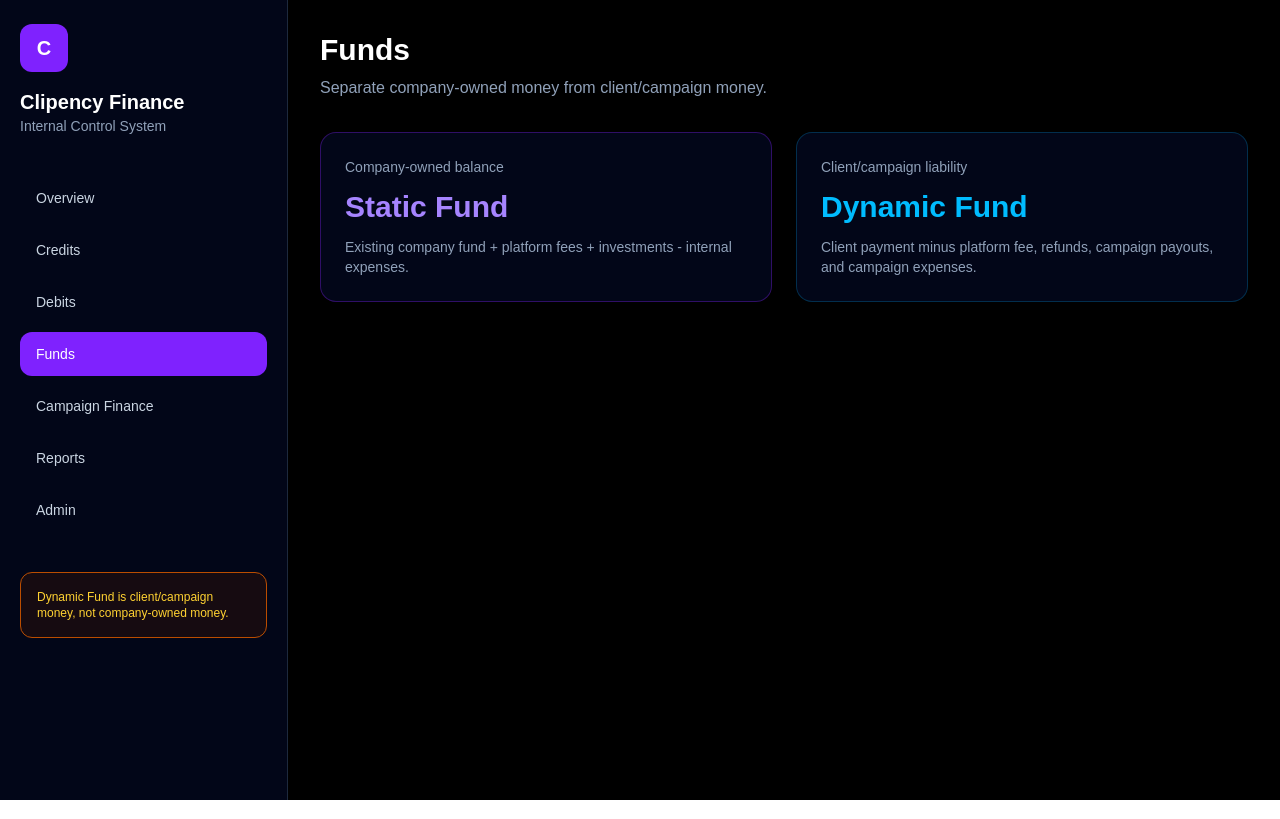
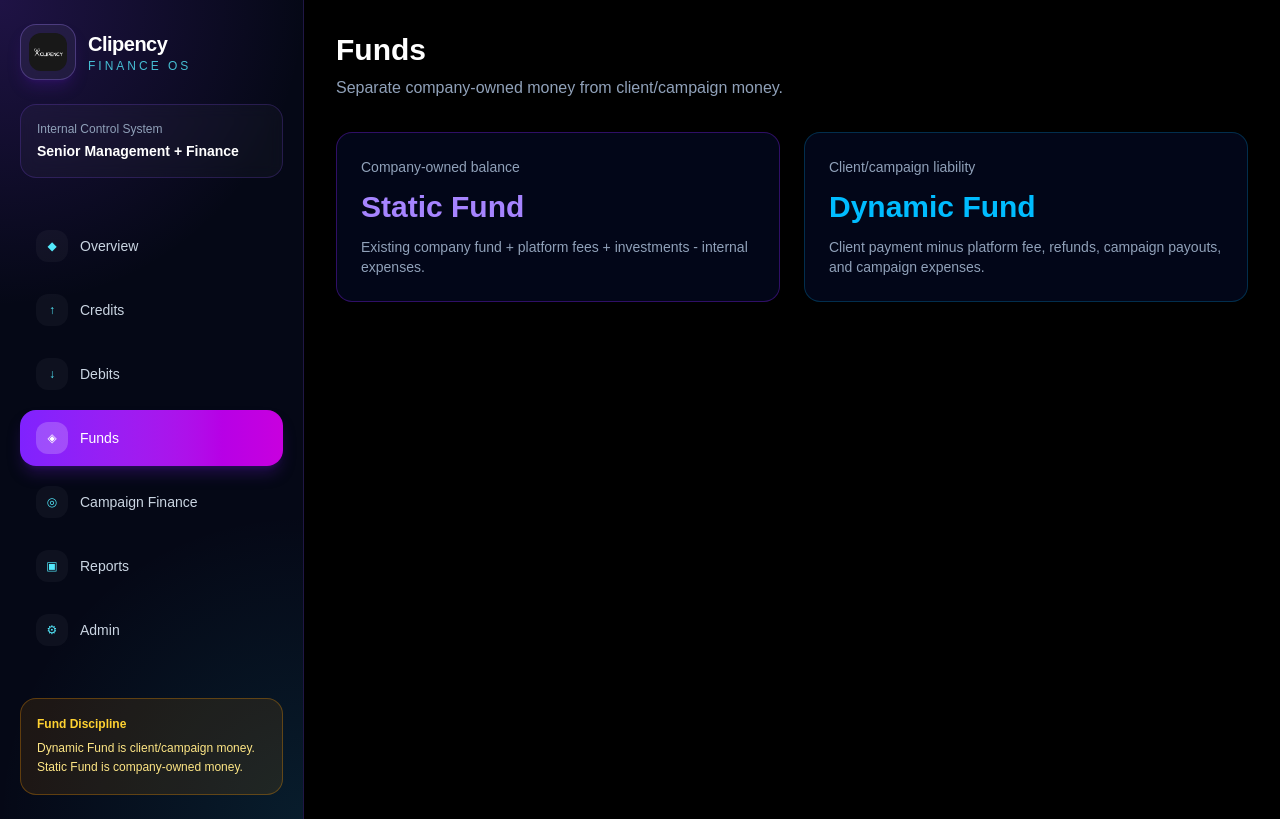
Before and after one commit to sbktckp/Clipency-Finance-Tracker, a Next.js app: page /funds in a window 1280 px wide. Built offline with nearby package versions, Linux system fonts and the light colour scheme.

Commit message:
Upgrade dashboard branding and visual design

```diff
--- a/app/dashboard/page.tsx
+++ b/app/dashboard/page.tsx
@@ -48,55 +48,169 @@ export default function DashboardPage() {
 
   if (loading) {
     return (
-      <main className="min-h-screen bg-black text-white flex items-center justify-center">
-        Loading finance dashboard...
+      <main className="flex min-h-screen items-center justify-center bg-[#02030a] text-white">
+        <div className="rounded-2xl border border-violet-500/20 bg-white/[0.03] px-6 py-4 text-sm text-slate-300">
+          Loading Clipency Finance OS...
+        </div>
       </main>
     )
   }
 
   return (
     <AppShell>
-      <header className="border-b border-slate-800 bg-slate-950 px-8 py-5 flex items-center justify-between">
+      <div className="relative min-h-screen overflow-hidden bg-[#02030a] text-white">
+        <div className="absolute inset-0 bg-[radial-gradient(circle_at_top_left,rgba(124,58,237,0.18),transparent_30%),radial-gradient(circle_at_top_right,rgba(34,211,238,0.10),transparent_28%),radial-gradient(circle_at_bottom,rgba(217,70,239,0.10),transparent_35%)]" />
+
+        <header className="relative z-10 border-b border-violet-500/20 bg-[#050816]/80 px-8 py-6 backdrop-blur-xl">
+          <div className="flex items-center justify-between">
             <div>
-          <h1 className="text-2xl font-bold">Overview</h1>
-          <p className="text-sm text-slate-400">{email} · {role}</p>
+              <div className="mb-2 inline-flex rounded-full border border-cyan-400/20 bg-cyan-400/10 px-3 py-1 text-xs font-medium text-cyan-300">
+                Live Internal Finance Control
               </div>
+              <h1 className="text-3xl font-bold tracking-tight">Financial Command Centre</h1>
+              <p className="mt-1 text-sm text-slate-400">
+                {email} · {role.replace("_", " ")}
+              </p>
+            </div>
+
             <button
               onClick={logout}
-          className="rounded-lg border border-slate-700 px-4 py-2 text-sm hover:bg-slate-900"
+              className="rounded-xl border border-white/10 bg-white/[0.04] px-5 py-3 text-sm font-semibold text-white shadow-lg shadow-black/20 transition hover:border-violet-400/40 hover:bg-violet-500/20"
             >
               Logout
             </button>
+          </div>
         </header>
 
-      <section className="p-8">
-        <div className="mb-8 rounded-xl border border-amber-700 bg-amber-950/30 p-4 text-amber-300">
-          Dynamic Fund represents client/campaign money and should not be treated as company-owned balance.
+        <section className="relative z-10 p-8">
+          <div className="mb-8 overflow-hidden rounded-3xl border border-amber-400/30 bg-gradient-to-r from-amber-500/10 via-orange-500/10 to-violet-500/10 p-6 shadow-2xl shadow-amber-950/20">
+            <div className="flex items-start justify-between gap-6">
+              <div>
+                <p className="text-sm font-semibold uppercase tracking-[0.25em] text-amber-300">
+                  Critical Fund Rule
+                </p>
+                <h2 className="mt-3 text-2xl font-bold text-white">
+                  Dynamic Fund is not company-owned money.
+                </h2>
+                <p className="mt-2 max-w-3xl text-sm leading-6 text-slate-300">
+                  Client campaign balances must remain traceable, refundable when applicable,
+                  and separated from Clipency’s Static Fund. Static Fund can be used fully in
+                  emergencies; Dynamic Fund must remain campaign-aware.
+                </p>
               </div>
 
-        <div className="grid gap-6 md:grid-cols-4">
-          <Card title="Static Fund" value="₹48.4L" color="text-violet-400" />
-          <Card title="Dynamic Fund" value="₹9.4L" color="text-sky-400" />
-          <Card title="Total Credits" value="₹50.5L" color="text-emerald-400" />
-          <Card title="Total Debits" value="₹7.7L" color="text-rose-400" />
+              <div className="hidden rounded-2xl border border-amber-300/20 bg-black/20 px-5 py-4 text-right md:block">
+                <p className="text-xs text-slate-400">Control Status</p>
+                <p className="mt-1 text-lg font-bold text-emerald-300">Protected</p>
+              </div>
+            </div>
           </div>
 
-        <div className="mt-8 rounded-2xl border border-slate-800 bg-slate-950 p-6">
-          <h2 className="text-xl font-semibold">Finance System Ready</h2>
-          <p className="mt-2 text-slate-400">
-            Sidebar navigation is now active. Next we can add real Supabase tables, CRUD forms, and reports.
+          <div className="grid gap-6 md:grid-cols-2 xl:grid-cols-4">
+            <MetricCard
+              label="Static Fund"
+              value="₹48.4L"
+              subtext="Company-owned reserve"
+              color="from-violet-500 to-fuchsia-500"
+            />
+            <MetricCard
+              label="Dynamic Fund"
+              value="₹9.4L"
+              subtext="Client/campaign money"
+              color="from-cyan-400 to-sky-500"
+            />
+            <MetricCard
+              label="Total Credits"
+              value="₹50.5L"
+              subtext="Clients + investments"
+              color="from-emerald-400 to-teal-500"
+            />
+            <MetricCard
+              label="Total Debits"
+              value="₹7.7L"
+              subtext="Payouts + expenses"
+              color="from-rose-400 to-pink-500"
+            />
+          </div>
+
+          <div className="mt-8 grid gap-6 xl:grid-cols-3">
+            <div className="rounded-3xl border border-white/10 bg-white/[0.035] p-6 shadow-2xl shadow-black/20 backdrop-blur xl:col-span-2">
+              <div className="flex items-center justify-between">
+                <div>
+                  <h2 className="text-xl font-bold">Fund Intelligence</h2>
+                  <p className="mt-1 text-sm text-slate-400">
+                    Static vs Dynamic fund separation overview.
                   </p>
                 </div>
+                <span className="rounded-full bg-emerald-400/10 px-3 py-1 text-xs font-medium text-emerald-300">
+                  Healthy
+                </span>
+              </div>
+
+              <div className="mt-8 space-y-5">
+                <ProgressRow label="Static Fund Strength" value="84%" />
+                <ProgressRow label="Dynamic Fund Exposure" value="32%" />
+                <ProgressRow label="Debit Pressure" value="18%" />
+              </div>
+            </div>
+
+            <div className="rounded-3xl border border-violet-500/20 bg-gradient-to-br from-violet-600/15 to-cyan-500/10 p-6 shadow-2xl shadow-violet-950/30">
+              <p className="text-sm font-semibold uppercase tracking-[0.25em] text-cyan-300">
+                Next Build
+              </p>
+              <h2 className="mt-4 text-2xl font-bold">Finance Modules</h2>
+              <p className="mt-3 text-sm leading-6 text-slate-300">
+                Next we will connect Credits, Debits, Funds, Campaign Finance, Reports,
+                and Admin to live Supabase tables with CRUD operations.
+              </p>
+
+              <div className="mt-6 rounded-2xl border border-white/10 bg-black/20 p-4 text-sm text-slate-300">
+                Current foundation: Auth, roles, sidebar, protected dashboard.
+              </div>
+            </div>
+          </div>
         </section>
+      </div>
     </AppShell>
   )
 }
 
-function Card({ title, value, color }: { title: string; value: string; color: string }) {
+function MetricCard({
+  label,
+  value,
+  subtext,
+  color,
+}: {
+  label: string
+  value: string
+  subtext: string
+  color: string
+}) {
   return (
-    <div className="rounded-2xl border border-slate-800 bg-slate-950 p-6">
-      <p className="text-sm text-slate-400">{title}</p>
-      <p className={`mt-3 text-3xl font-bold ${color}`}>{value}</p>
+    <div className="group relative overflow-hidden rounded-3xl border border-white/10 bg-white/[0.035] p-6 shadow-2xl shadow-black/20 backdrop-blur transition hover:-translate-y-1 hover:border-violet-400/30">
+      <div className={`absolute inset-x-0 top-0 h-1 bg-gradient-to-r ${color}`} />
+      <p className="text-sm text-slate-400">{label}</p>
+      <p className={`mt-4 bg-gradient-to-r ${color} bg-clip-text text-4xl font-black text-transparent`}>
+        {value}
+      </p>
+      <p className="mt-3 text-xs text-slate-500">{subtext}</p>
     </div>
   )
 }
+
+function ProgressRow({ label, value }: { label: string; value: string }) {
+  return (
+    <div>
+      <div className="mb-2 flex items-center justify-between text-sm">
+        <span className="text-slate-300">{label}</span>
+        <span className="font-semibold text-white">{value}</span>
+      </div>
+      <div className="h-3 overflow-hidden rounded-full bg-white/5">
+        <div
+          className="h-full rounded-full bg-gradient-to-r from-violet-500 via-fuchsia-500 to-cyan-400"
+          style={{ width: value }}
+        />
+      </div>
+    </div>
+  )
+}
--- a/components/sidebar.tsx
+++ b/components/sidebar.tsx
@@ -1,29 +1,54 @@
 "use client"
 
+import Image from "next/image"
 import Link from "next/link"
 import { usePathname } from "next/navigation"
 
 const navItems = [
-  { name: "Overview", href: "/dashboard" },
-  { name: "Credits", href: "/credits" },
-  { name: "Debits", href: "/debits" },
-  { name: "Funds", href: "/funds" },
-  { name: "Campaign Finance", href: "/campaigns" },
-  { name: "Reports", href: "/reports" },
-  { name: "Admin", href: "/admin" },
+  { name: "Overview", href: "/dashboard", icon: "◆" },
+  { name: "Credits", href: "/credits", icon: "↑" },
+  { name: "Debits", href: "/debits", icon: "↓" },
+  { name: "Funds", href: "/funds", icon: "◈" },
+  { name: "Campaign Finance", href: "/campaigns", icon: "◎" },
+  { name: "Reports", href: "/reports", icon: "▣" },
+  { name: "Admin", href: "/admin", icon: "⚙" },
 ]
 
 export function Sidebar() {
   const pathname = usePathname()
 
   return (
-    <aside className="min-h-screen w-72 border-r border-slate-800 bg-slate-950 px-5 py-6 text-white">
+    <aside className="relative min-h-screen w-76 overflow-hidden border-r border-violet-500/20 bg-[#050816] px-5 py-6 text-white">
+      <div className="absolute inset-0 bg-[radial-gradient(circle_at_top_left,rgba(124,58,237,0.22),transparent_35%),radial-gradient(circle_at_bottom_right,rgba(34,211,238,0.10),transparent_35%)]" />
+
+      <div className="relative z-10">
         <div className="mb-10">
-        <div className="flex h-12 w-12 items-center justify-center rounded-xl bg-violet-600 text-xl font-bold">
-          C
+          <div className="flex items-center gap-3">
+            <div className="flex h-14 w-14 items-center justify-center rounded-2xl border border-violet-400/30 bg-white/5 shadow-lg shadow-violet-900/30 backdrop-blur">
+              <Image
+                src="/clipency-logo.png"
+                alt="Clipency Logo"
+                width={38}
+                height={38}
+                className="rounded-xl object-contain"
+                priority
+              />
             </div>
-        <h2 className="mt-4 text-xl font-bold">Clipency Finance</h2>
-        <p className="text-sm text-slate-400">Internal Control System</p>
+
+            <div>
+              <h2 className="text-xl font-bold tracking-tight">Clipency</h2>
+              <p className="text-xs uppercase tracking-[0.25em] text-cyan-300/80">
+                Finance OS
+              </p>
+            </div>
+          </div>
+
+          <div className="mt-6 rounded-2xl border border-violet-500/20 bg-white/[0.03] p-4 backdrop-blur">
+            <p className="text-xs text-slate-400">Internal Control System</p>
+            <p className="mt-1 text-sm font-semibold text-white">
+              Senior Management + Finance
+            </p>
+          </div>
         </div>
 
         <nav className="space-y-2">
@@ -34,20 +59,33 @@ export function Sidebar() {
               <Link
                 key={item.href}
                 href={item.href}
-              className={`block rounded-xl px-4 py-3 text-sm font-medium transition ${
+                className={`group flex items-center gap-3 rounded-2xl px-4 py-3 text-sm font-medium transition-all ${
                   active
-                  ? "bg-violet-600 text-white"
-                  : "text-slate-300 hover:bg-slate-900 hover:text-white"
+                    ? "bg-gradient-to-r from-violet-600 to-fuchsia-600 text-white shadow-lg shadow-violet-900/40"
+                    : "text-slate-300 hover:bg-white/[0.06] hover:text-white"
                 }`}
               >
+                <span
+                  className={`flex h-8 w-8 items-center justify-center rounded-xl text-xs ${
+                    active
+                      ? "bg-white/20"
+                      : "bg-white/[0.04] text-cyan-300 group-hover:bg-violet-500/20"
+                  }`}
+                >
+                  {item.icon}
+                </span>
                 {item.name}
               </Link>
             )
           })}
         </nav>
 
-      <div className="mt-10 rounded-xl border border-amber-700 bg-amber-950/30 p-4 text-xs text-amber-300">
-        Dynamic Fund is client/campaign money, not company-owned money.
+        <div className="mt-10 rounded-2xl border border-amber-500/30 bg-amber-500/10 p-4 text-xs leading-relaxed text-amber-200">
+          <p className="font-semibold text-amber-300">Fund Discipline</p>
+          <p className="mt-1">
+            Dynamic Fund is client/campaign money. Static Fund is company-owned money.
+          </p>
+        </div>
       </div>
     </aside>
   )
```
Lines whose indentation alone changed are shown as unchanged.
